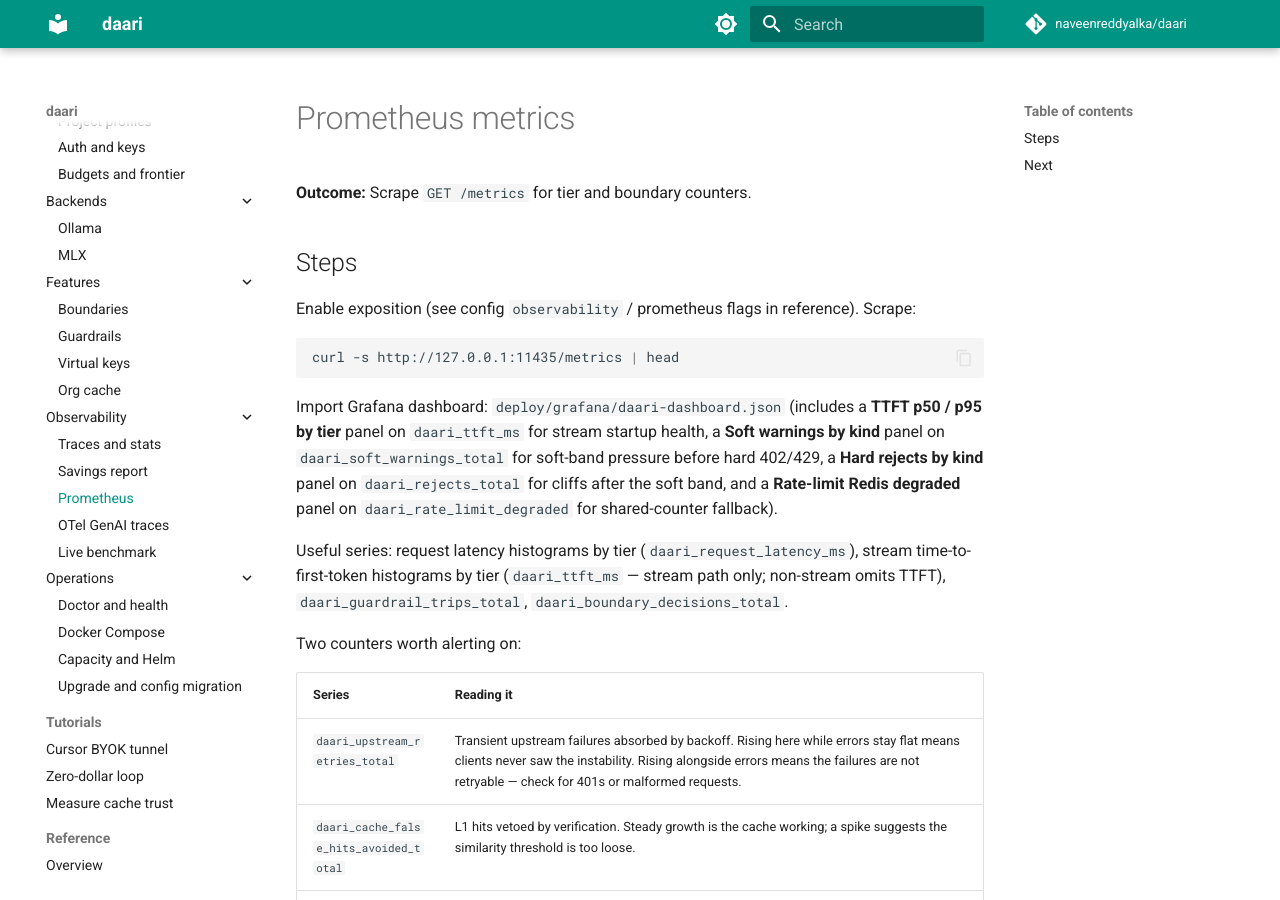
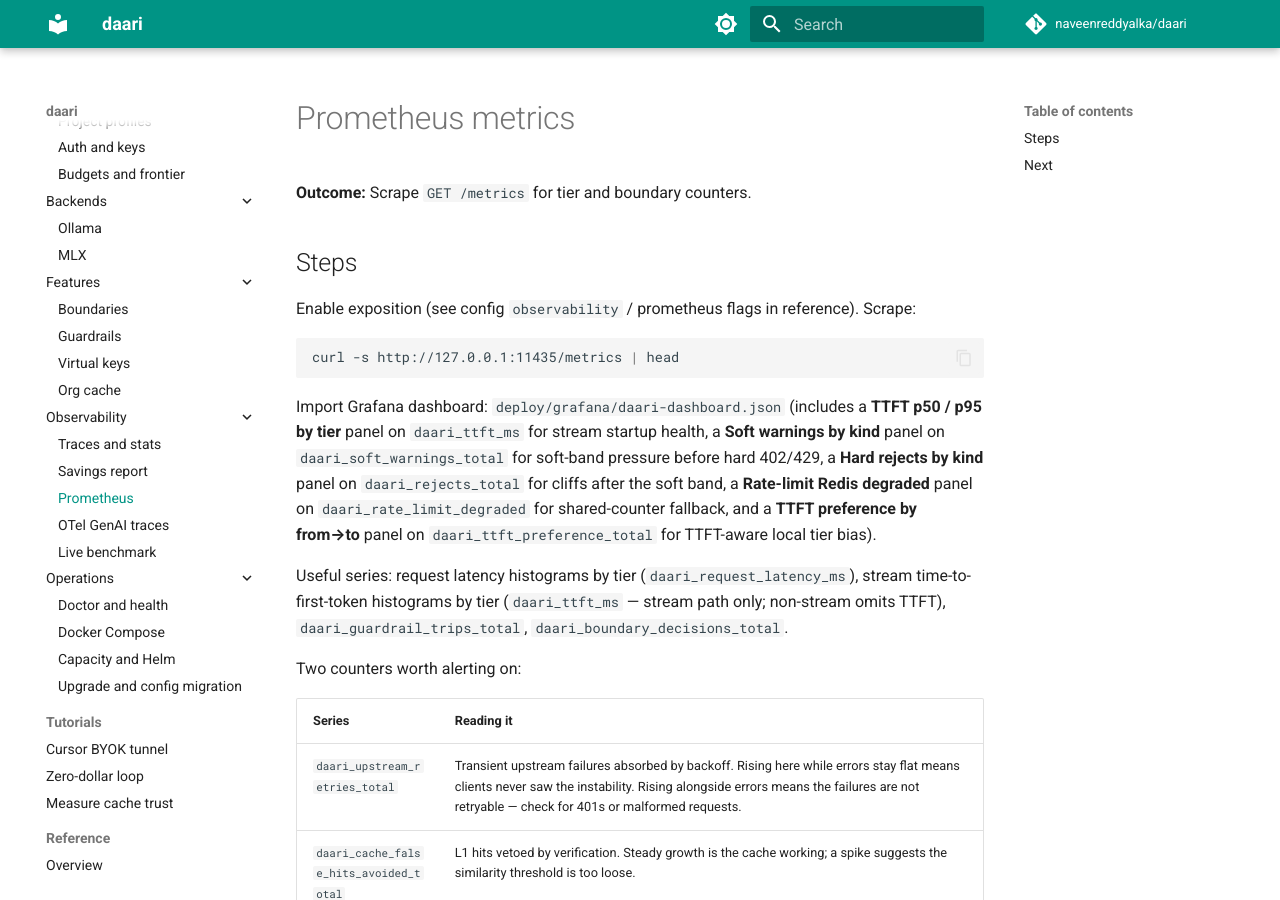
Before and after one commit to naveenreddyalka/daari, an MkDocs documentation site: the page built from docs/developer/guides/observability/metrics-prometheus.md, in a window 1280 px wide and 900 px high. Built offline with MkDocs 1.6.1 and Material for MkDocs 9.7.7, drawn with Linux system fonts in a browser that asks for light colours; comment, search, counter and statistics services are not loaded.

Commit message:
feat(observability): Grafana panel for TTFT preference counter
Closes #571. Overview dashboard shows rate of daari_ttft_preference_total
by from/to so operators can see L4→L3 bias without custom PromQL.

Co-authored-by: Cursor <cursoragent@cursor.com>

```diff
--- a/docs/developer/guides/observability/metrics-prometheus.md
+++ b/docs/developer/guides/observability/metrics-prometheus.md
@@ -14,8 +14,10 @@ Import Grafana dashboard: `deploy/grafana/daari-dashboard.json` (includes a
 **TTFT p50 / p95 by tier** panel on `daari_ttft_ms` for stream startup health,
 a **Soft warnings by kind** panel on `daari_soft_warnings_total` for soft-band
 pressure before hard 402/429, a **Hard rejects by kind** panel on
-`daari_rejects_total` for cliffs after the soft band, and a **Rate-limit Redis
-degraded** panel on `daari_rate_limit_degraded` for shared-counter fallback).
+`daari_rejects_total` for cliffs after the soft band, a **Rate-limit Redis
+degraded** panel on `daari_rate_limit_degraded` for shared-counter fallback,
+and a **TTFT preference by from→to** panel on `daari_ttft_preference_total`
+for TTFT-aware local tier bias).
 
 Useful series: request latency histograms by tier (`daari_request_latency_ms`),
 stream time-to-first-token histograms by tier (`daari_ttft_ms` — stream path
```
Also changed, not shown: docs/TRACKING.md (+8 -0 lines), 2 other files.
